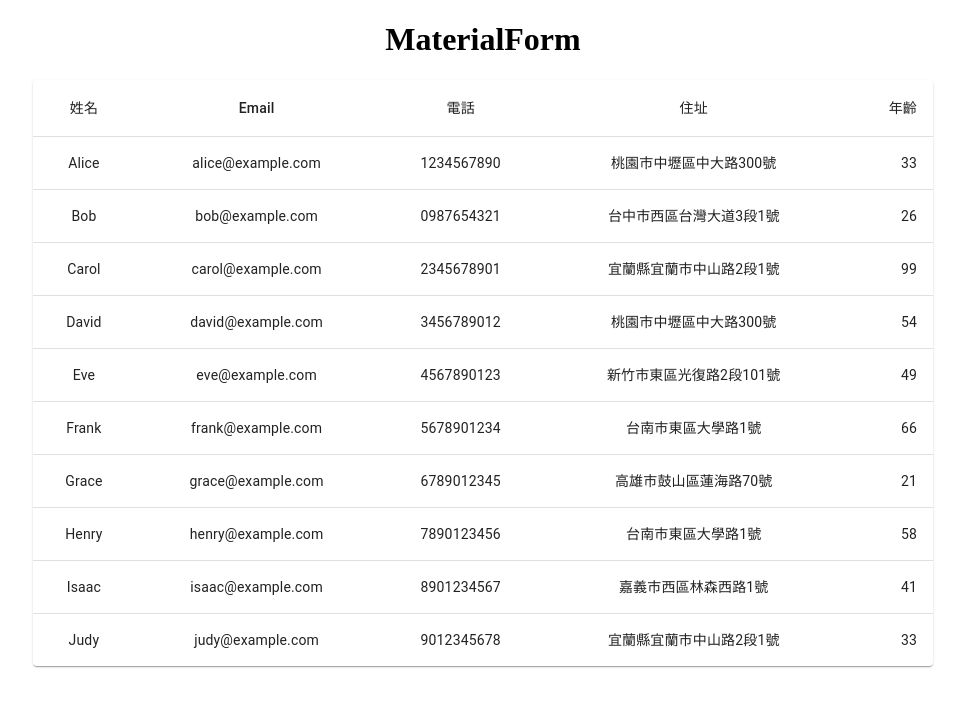
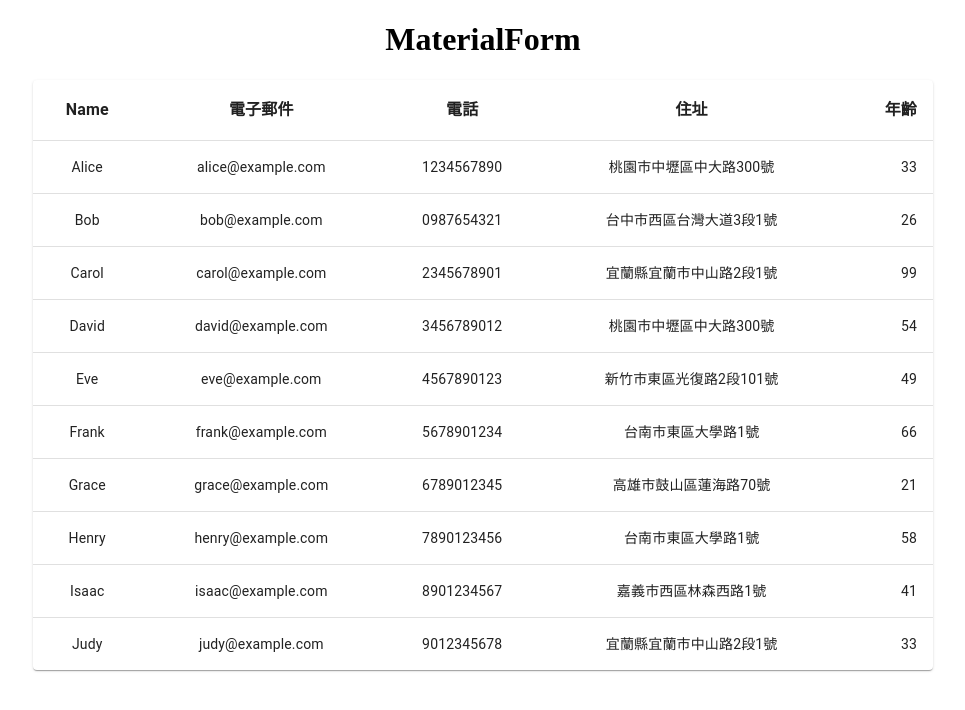
Before and after one commit to ehsun2000/practice-react, a React (Create React App) app: page / in a window 1280 px wide. Both pictures are taken after a click on the element "BootstrapForm". Shown: the top 710 px of the page, without its empty margins (157-1122 px from the left). Built offline with nearby package versions, Linux system fonts and the light colour scheme.

Commit message:
template adjustment

```diff
--- a/src/components/MaterialForm.js
+++ b/src/components/MaterialForm.js
@@ -1,4 +1,5 @@
 import React from 'react';
+import { createTheme, ThemeProvider } from '@mui/material/styles';
 import { Table, TableBody, TableCell, TableContainer, TableHead, TableRow, Paper } from '@mui/material';
 
 const rows = [
@@ -84,41 +85,59 @@ const rows = [
   }
 ];
 
+const theme = createTheme({
+  components: {
+    MuiTableCell: {
+      styleOverrides: {
+        head: {
+          fontWeight: 'bold',
+          fontSize: '1rem',
+          lineHeight: '1.75rem',
+        },
+      },
+    },
+  },
+});
+
 const getAlignment = (value) => {
   return typeof value === 'number' ? 'right' : 'center';
-};
+}
 
-const MaterialForm = () =>
+const MaterialForm = () => {
+  return (
     <form>
       <TableContainer component={Paper}>
         <Table sx={{ minWidth: 650 }} aria-label="simple table">
+          <ThemeProvider theme={theme}>
             <TableHead>
               <TableRow>
-            <TableCell variant="head" align="center">姓名</TableCell>
-            <TableCell variant="head" align="center">Email</TableCell>
-            <TableCell variant="head" align="center">電話</TableCell>
-            <TableCell variant="head" align="center">住址</TableCell>
-            <TableCell variant="head" align="right">年齡</TableCell>
+                <TableCell align="center">Name</TableCell>
+                <TableCell align="center">電子郵件</TableCell>
+                <TableCell align="center">電話</TableCell>
+                <TableCell align="center">住址</TableCell>
+                <TableCell align="right">年齡</TableCell>
               </TableRow>
             </TableHead>
+          </ThemeProvider>
           <TableBody>
             {rows.map((row) => (
               <TableRow
                   key={row.id}
                   sx={{ '&:last-child td, &:last-child th': { border: 0 } }}
                 >
-              <TableCell align={getAlignment(row.name)} variant="body">{row.name}</TableCell>
-              <TableCell align={getAlignment(row.email)} variant="body">{row.email}</TableCell>
-              <TableCell align={getAlignment(row.phone)} variant="body">{row.phone}</TableCell>
-              <TableCell align={getAlignment(row.address)} variant="body">{row.address}</TableCell>
-              <TableCell align={getAlignment(row.age)} variant="body">{row.age}</TableCell>
+                <TableCell align={getAlignment(row.name)}>{row.name}</TableCell>
+                <TableCell align={getAlignment(row.email)}>{row.email}</TableCell>
+                <TableCell align={getAlignment(row.phone)}>{row.phone}</TableCell>
+                <TableCell align={getAlignment(row.address)}>{row.address}</TableCell>
+                <TableCell align={getAlignment(row.age)}>{row.age}</TableCell>
               </TableRow>
             ))}
           </TableBody>
         </Table>
       </TableContainer>
     </form>
-  ;
+  );
+};
 
 
 export default MaterialForm;
```
Lines whose indentation alone changed are shown as unchanged.
